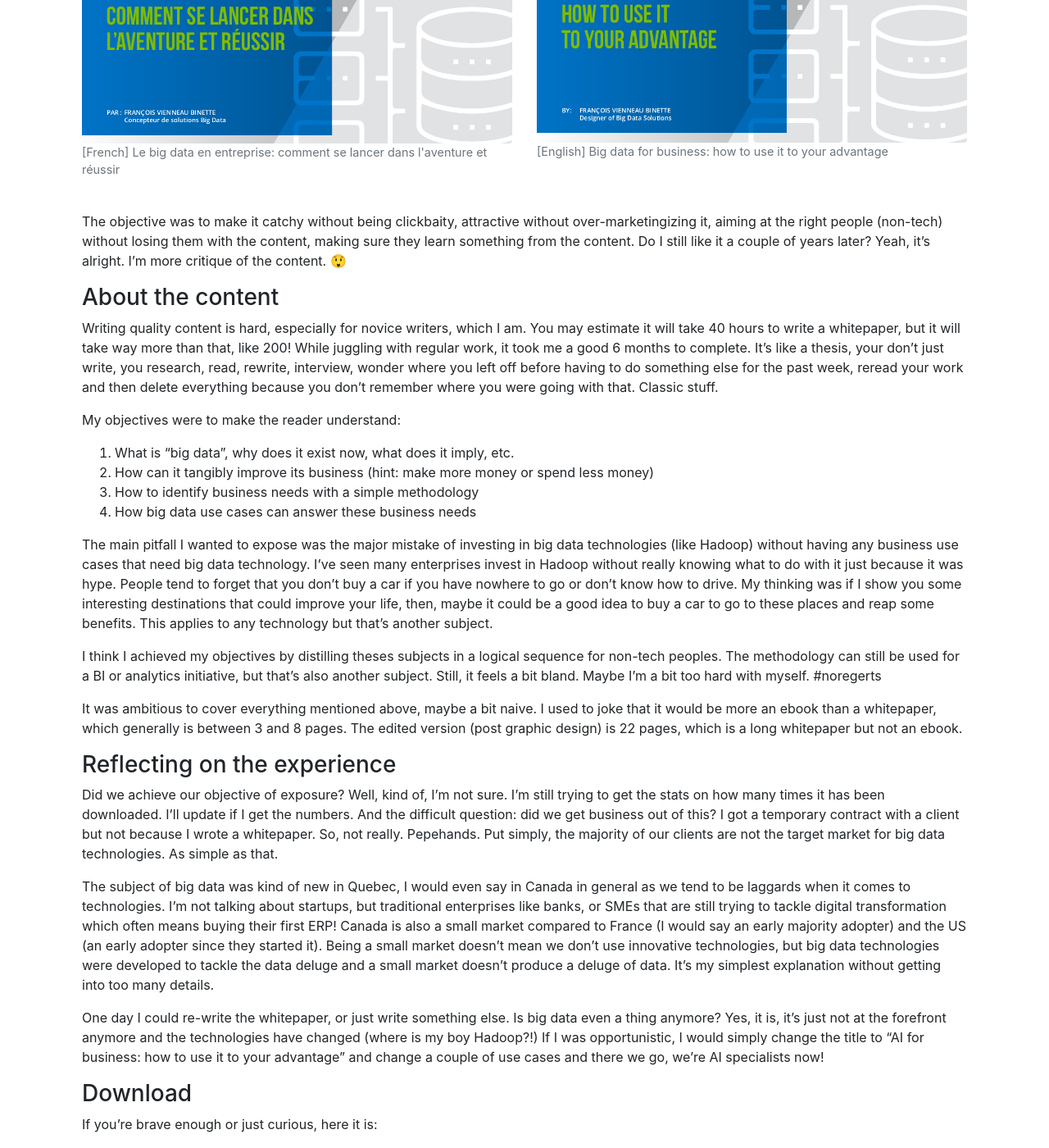
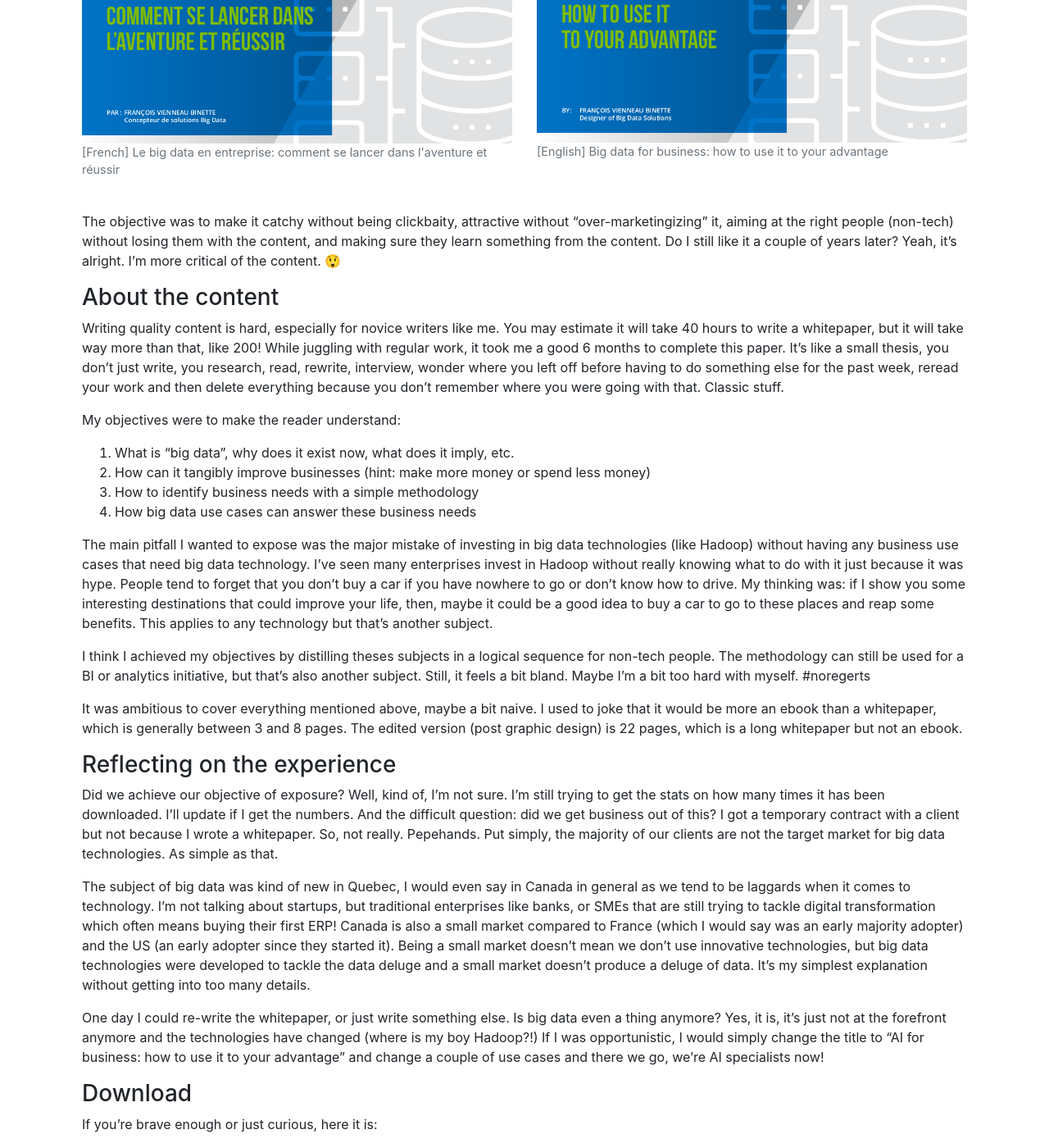
Before and after one commit to frankbinette/frankbinette.github.io, a Jekyll site: the page built from _posts/2020-05-05-big-data-whitepaper.md, in a window 1280 px wide and 1400 px high, scrolled down 1136 px. Shown: the whole window at 82% size. Built offline with Jekyll 4.4.1, drawn with Linux system fonts in a browser that asks for light colours; some of the changed text lies outside the part shown.

Commit message:
Corrected spelling mistakes

```diff
--- a/_posts/2020-05-05-big-data-whitepaper.md
+++ b/_posts/2020-05-05-big-data-whitepaper.md
@@ -5,17 +5,17 @@
 
 ### Context
 
-Back in 2017, the marketing department where I'm working asked me if I would like to write a whitepaper. Being recently hired as a big data solution engineer, I wanted to share what I've learned in France to make sure Montreal's enterprises don't fall into the obvious pitfalls I've witnessed with earlier adopters. We also wanted to use it as a marketing tool to expose our expertise, as the majority of whitepapers try to do. At the time, and still today, whitepapers are mainly written by manufacturers who want to sell their technology as being the best one for whatever trending terms. Back then it was all about "big data" but now it's all about "artificial intelligence".
+Back in 2017, the marketing department where I work asked me if I would like to write a whitepaper. Having been recently hired as a big data solution engineer, I wanted to share what I have learned in France to make sure Montreal's enterprises don't fall into the obvious pitfalls that I have witnessed with earlier adopters. We also wanted to use it as a marketing tool to expose our expertise, as the majority of whitepapers try to do. At the time, and still today, whitepapers were mainly written by manufacturers who wanted to sell their technology as being the best one for whatever trending terms. Back then it was all about "big data" but now it's all about "artificial intelligence".
 
-I won't start a long rant about how "AI" is overused and often misleading because I felt for "big data" eight years ago. I used to be naive, I still am, <a href="https://www.youtube.com/watch?v=ndBjraV-3UY" target="_blank">but i used to too</a>. But anyway, this whitepaper aimed at grooming mainly non-tech specialists, business lines, executives, on how to start a big data initiative, find the right reasons, and understand what it emplies. An introduction to a broad subject.
+I won't start a long rant about how "AI" is overused and often misleading because I felt for "big data" eight years ago. I used to be naive, I still am, <a href="https://www.youtube.com/watch?v=ndBjraV-3UY" target="_blank">but I used to too</a>. But anyway, my goal with this whitepaper is to introduce mainly non-tech specialists (business lines, executives, etc.) to how to start a big data initiative, find the right reasons, and understand what it implies. An introduction to a broad subject.
 
 I could eventually revise it, critique it, and call out any BS I may have written. I tried to be honest, transparent, and not play with the truth but hey, maybe I embellished it a bit!
 
 ### About the title
 
-Since the early days of the big data craze, I've seen so many "demystify this", "demystify that", it's getting old. You still see webinars, whitepapers, blog posts with this title. I have a problem with this term. First, because it's almost always a clickbait title where you won't demystify something beacuse it's simply a product presentation. And second, because it implies that technology is mysterious, like magic. Technology is not mysterious, one either knows what it is and how it works, or it doesn't. I don't know how black holes are materialized but I won't call them mysterious. It may be difficult to grasp for the uninitiated but still, there is no magic, man.
+Since the early days of the big data craze, I've seen so many "demystify this", "demystify that", it's getting old. You still see webinars, whitepapers, blog posts with this title. I have two problems with this term. First, it's almost always a clickbait title: you won't demystify something, it's simply a product presentation. And second, it implies that technology is mysterious, like magic. Technology is not mysterious, one either knows what it is and how it works, or doesn't. I don't know how black holes materialize but I won't call them mysterious. It may be difficult to grasp for the uninitiated but still, there is no magic, man.
 
-I didn't want to use this term, but unfortunately, the majority associates it with something that will help them understand a difficult topic, like a tutorial, something like "let me take your hand and show you how it works" even if it's not always true. So how do I use it without using it? We came up with this title, originally written in French, and translated to English.
+I didn't want to use the term "demystify", but unfortunately, most people associate it with something that will help them understand a difficult topic, like a tutorial, a "let me take your hand and show you how it works" even if it's not always true. So how do I use it without using it? We came up with this title, originally in French, and translated to English.
 
 <div class="row">
   <div class="col-md-6">
@@ -30,29 +30,29 @@
 
 <br>
 
-The objective was to make it catchy without being clickbaity, attractive without over-marketingizing it, aiming at the right people (non-tech) without losing them with the content, making sure they learn something from the content. Do I still like it a couple of years later? Yeah, it's alright. I'm more critique of the content. &#128562;
+The objective was to make it catchy without being clickbaity, attractive without "over-marketingizing" it, aiming at the right people (non-tech) without losing them with the content, and making sure they learn something from the content. Do I still like it a couple of years later? Yeah, it's alright. I'm more critical of the content. &#128562;
 
 ### About the content
 
-Writing quality content is hard, especially for novice writers, which I am. You may estimate it will take 40 hours to write a whitepaper, but it will take way more than that, like 200! While juggling with regular work, it took me a good 6 months to complete. It's like a thesis, your don't just write, you research, read, rewrite, interview, wonder where you left off before having to do something else for the past week, reread your work and then delete everything because you don't remember where you were going with that. Classic stuff.
+Writing quality content is hard, especially for novice writers like me. You may estimate it will take 40 hours to write a whitepaper, but it will take way more than that, like 200! While juggling with regular work, it took me a good 6 months to complete this paper. It's like a small thesis, you don't just write, you research, read, rewrite, interview, wonder where you left off before having to do something else for the past week, reread your work and then delete everything because you don't remember where you were going with that. Classic stuff.
 
 My objectives were to make the reader understand:
 1. What is "big data", why does it exist now, what does it imply, etc.
-2. How can it tangibly improve its business (hint: make more money or spend less money)
+2. How can it tangibly improve businesses (hint: make more money or spend less money)
 3. How to identify business needs with a simple methodology
 4. How big data use cases can answer these business needs
 
-The main pitfall I wanted to expose was the major mistake of investing in big data technologies (like Hadoop) without having any business use cases that need big data technology. I've seen many enterprises invest in Hadoop without really knowing what to do with it just because it was hype. People tend to forget that you don't buy a car if you have nowhere to go or don't know how to drive. My thinking was if I show you some interesting destinations that could improve your life, then, maybe it could be a good idea to buy a car to go to these places and reap some benefits. This applies to any technology but that's another subject.
+The main pitfall I wanted to expose was the major mistake of investing in big data technologies (like Hadoop) without having any business use cases that need big data technology. I've seen many enterprises invest in Hadoop without really knowing what to do with it just because it was hype. People tend to forget that you don't buy a car if you have nowhere to go or don't know how to drive. My thinking was: if I show you some interesting destinations that could improve your life, then, maybe it could be a good idea to buy a car to go to these places and reap some benefits. This applies to any technology but that's another subject.
 
-I think I achieved my objectives by distilling theses subjects in a logical sequence for non-tech peoples. The methodology can still be used for a BI or analytics initiative, but that's also another subject. Still, it feels a bit bland. Maybe I'm a bit too hard with myself. #noregerts
+I think I achieved my objectives by distilling theses subjects in a logical sequence for non-tech people. The methodology can still be used for a BI or analytics initiative, but that's also another subject. Still, it feels a bit bland. Maybe I'm a bit too hard with myself. #noregerts
 
-It was ambitious to cover everything mentioned above, maybe a bit naive. I used to joke that it would be more an ebook than a whitepaper, which generally is between 3 and 8 pages. The edited version (post graphic design) is 22 pages, which is a long whitepaper but not an ebook.
+It was ambitious to cover everything mentioned above, maybe a bit naive. I used to joke that it would be more an ebook than a whitepaper, which is generally between 3 and 8 pages. The edited version (post graphic design) is 22 pages, which is a long whitepaper but not an ebook.
 
 ### Reflecting on the experience
 
 Did we achieve our objective of exposure? Well, kind of, I'm not sure. I'm still trying to get the stats on how many times it has been downloaded. I'll update if I get the numbers. And the difficult question: did we get business out of this? I got a temporary contract with a client but not because I wrote a whitepaper. So, not really. Pepehands. Put simply, the majority of our clients are not the target market for big data technologies. As simple as that.
 
-The subject of big data was kind of new in Quebec, I would even say in Canada in general as we tend to be laggards when it comes to technologies. I'm not talking about startups, but traditional enterprises like banks, or SMEs that are still trying to tackle digital transformation which often means buying their first ERP! Canada is also a small market compared to France (I would say an early majority adopter) and the US (an early adopter since they started it). Being a small market doesn't mean we don't use innovative technologies, but big data technologies were developed to tackle the data deluge and a small market doesn't produce a deluge of data. It's my simplest explanation without getting into too many details.
+The subject of big data was kind of new in Quebec, I would even say in Canada in general as we tend to be laggards when it comes to technology. I'm not talking about startups, but traditional enterprises like banks, or SMEs that are still trying to tackle digital transformation which often means buying their first ERP! Canada is also a small market compared to France (which I would say was an early majority adopter) and the US (an early adopter since they started it). Being a small market doesn't mean we don't use innovative technologies, but big data technologies were developed to tackle the data deluge and a small market doesn't produce a deluge of data. It's my simplest explanation without getting into too many details.
 
 One day I could re-write the whitepaper, or just write something else. Is big data even a thing anymore? Yes, it is, it's just not at the forefront anymore and the technologies have changed (where is my boy Hadoop?!) If I was opportunistic, I would simply change the title to "AI for business: how to use it to your advantage" and change a couple of use cases and there we go, we're AI specialists now!
 
```
